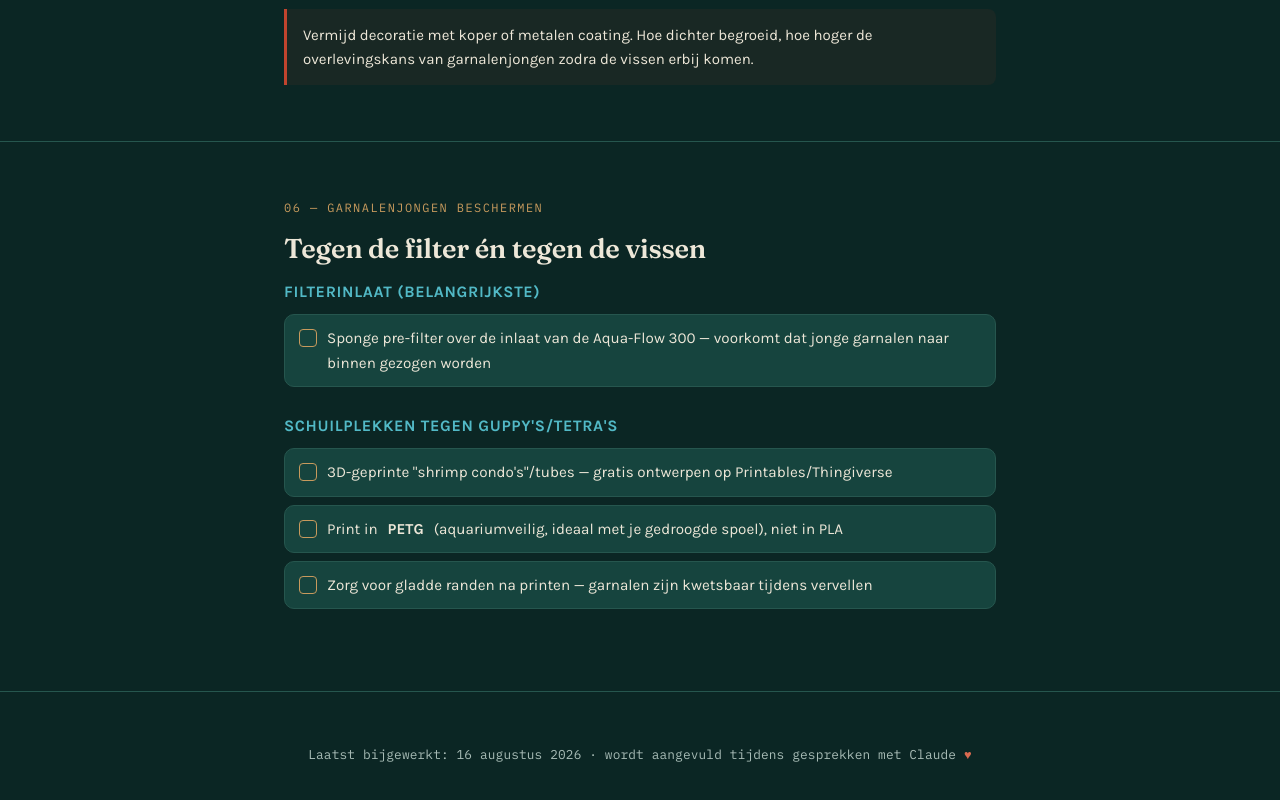
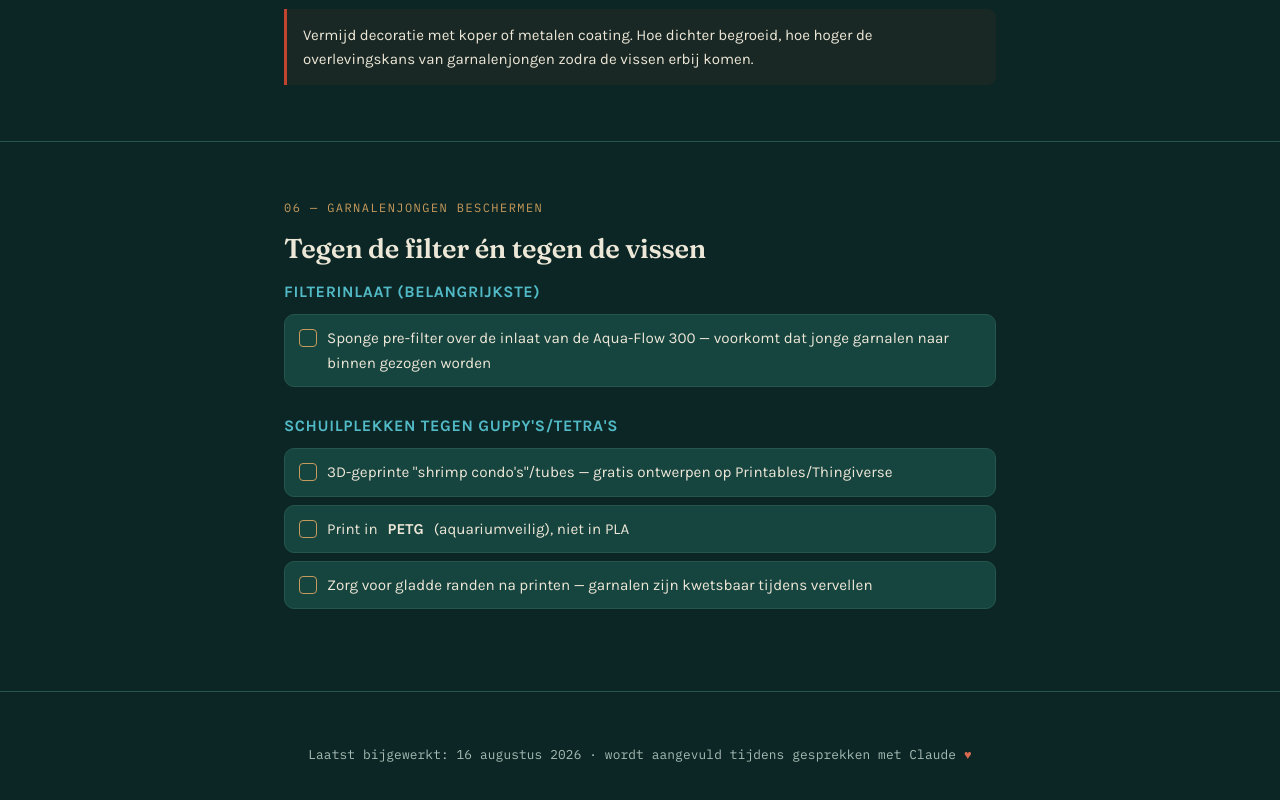
Before and after one commit to BasTrebus/aquarium-gids, a plain HTML site: page index.html in a window 1280 px wide. Shown: the part 4554-5354 px from the top of the page. Drawn offline with Linux system fonts and the light colour scheme.

Commit message:
Update checklist item for printing material

```diff
--- a/index.html
+++ b/index.html
@@ -399,7 +399,7 @@
       <h3>Schuilplekken tegen guppy's/tetra's</h3>
       <ul class="checklist">
         <li>3D-geprinte "shrimp condo's"/tubes — gratis ontwerpen op Printables/Thingiverse</li>
-        <li>Print in <strong>PETG</strong> (aquariumveilig, ideaal met je gedroogde spoel), niet in PLA</li>
+        <li>Print in <strong>PETG</strong> (aquariumveilig), niet in PLA</li>
         <li>Zorg voor gladde randen na printen — garnalen zijn kwetsbaar tijdens vervellen</li>
       </ul>
     </div>
```
